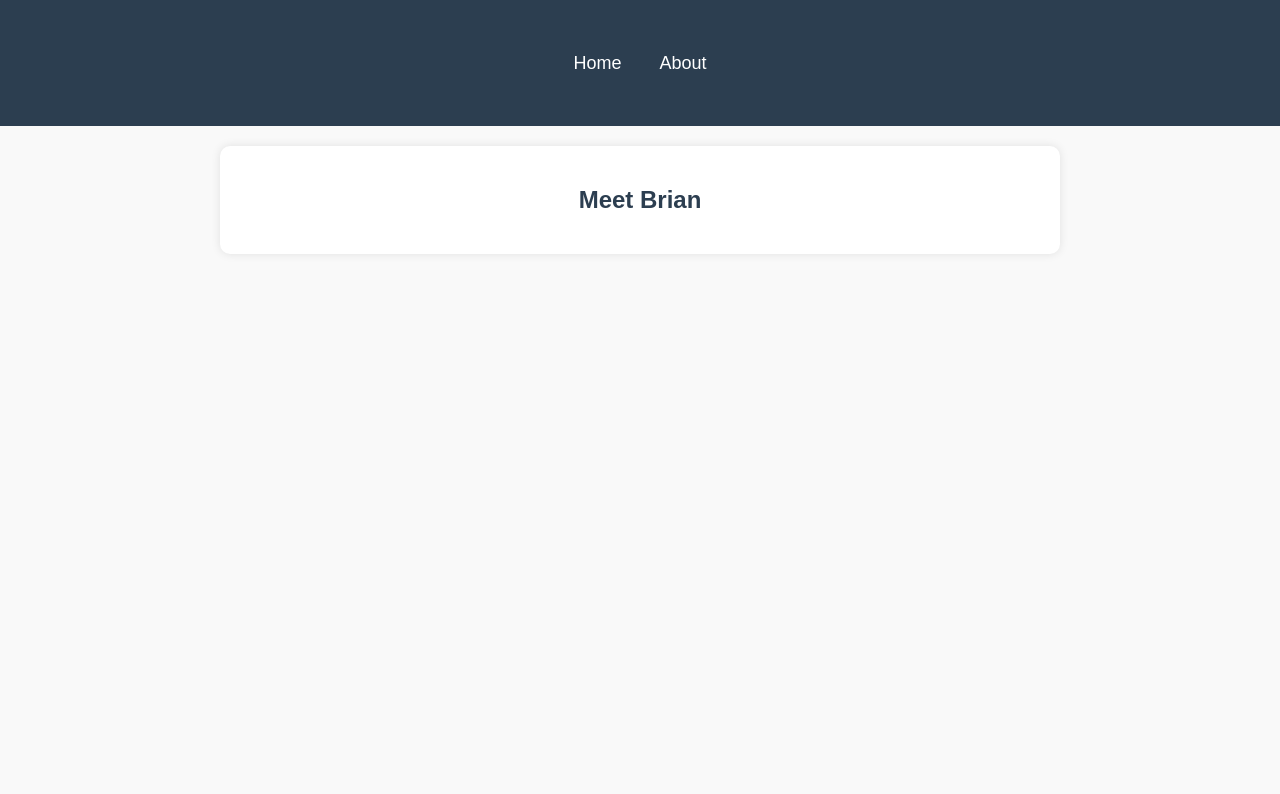
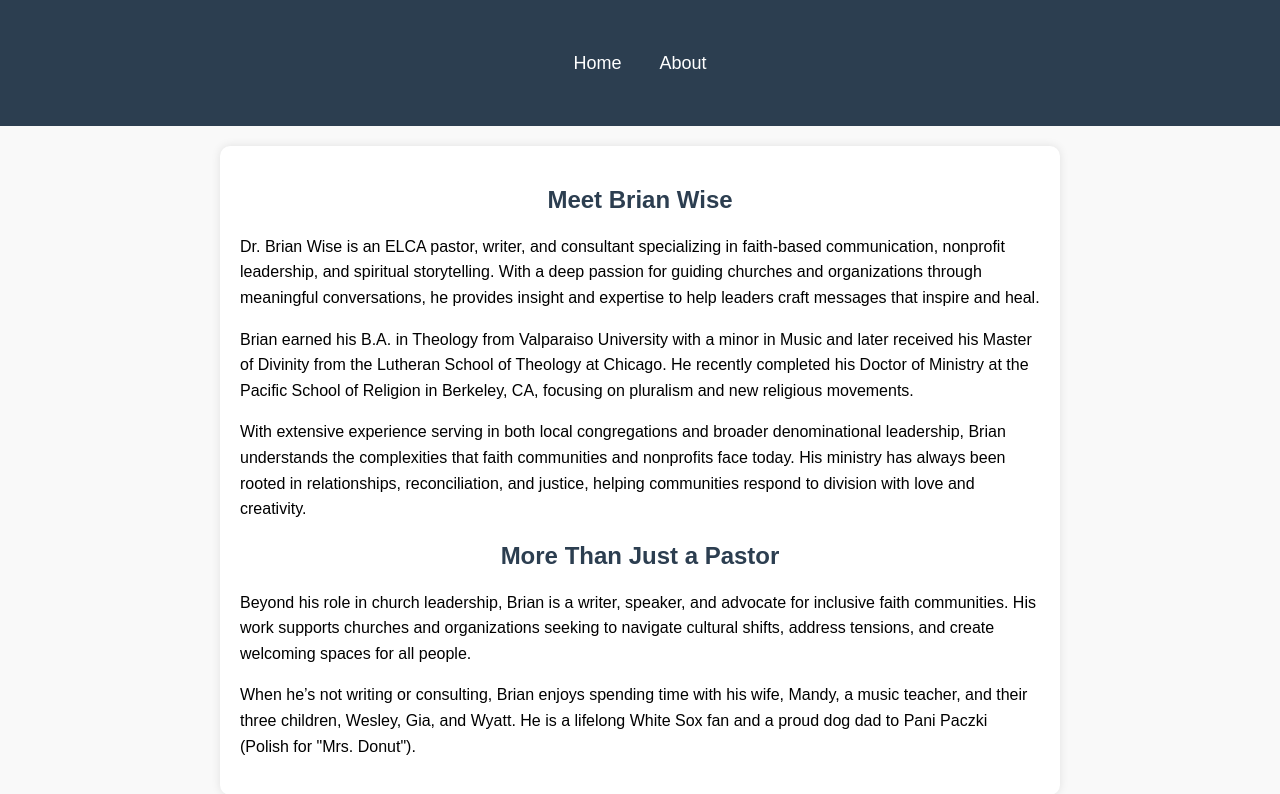
Before and after one commit to thewisepastor/thewisepastor, a plain HTML site: page about.html in a window 1280 px wide. Shown: the part 146-940 px from the top of the page. Before the commit the page ends 800 px from the top, so only its background shows below. Drawn offline with Linux system fonts and the light colour scheme.

Commit message:
Update about.html

```diff
--- a/about.html
+++ b/about.html
@@ -57,4 +57,17 @@
     </header>
 
     <div class="container">
-        <h2>Meet Brian
+        <h2>Meet Brian Wise</h2>
+        <p>Dr. Brian Wise is an ELCA pastor, writer, and consultant specializing in faith-based communication, nonprofit leadership, and spiritual storytelling. With a deep passion for guiding churches and organizations through meaningful conversations, he provides insight and expertise to help leaders craft messages that inspire and heal.</p>
+
+        <p>Brian earned his B.A. in Theology from Valparaiso University with a minor in Music and later received his Master of Divinity from the Lutheran School of Theology at Chicago. He recently completed his Doctor of Ministry at the Pacific School of Religion in Berkeley, CA, focusing on pluralism and new religious movements.</p>
+
+        <p>With extensive experience serving in both local congregations and broader denominational leadership, Brian understands the complexities that faith communities and nonprofits face today. His ministry has always been rooted in relationships, reconciliation, and justice, helping communities respond to division with love and creativity.</p>
+
+        <h2>More Than Just a Pastor</h2>
+        <p>Beyond his role in church leadership, Brian is a writer, speaker, and advocate for inclusive faith communities. His work supports churches and organizations seeking to navigate cultural shifts, address tensions, and create welcoming spaces for all people.</p>
+
+        <p>When he’s not writing or consulting, Brian enjoys spending time with his wife, Mandy, a music teacher, and their three children, Wesley, Gia, and Wyatt. He is a lifelong White Sox fan and a proud dog dad to Pani Paczki (Polish for "Mrs. Donut").</p>
+    </div>
+</body>
+</html>
```
